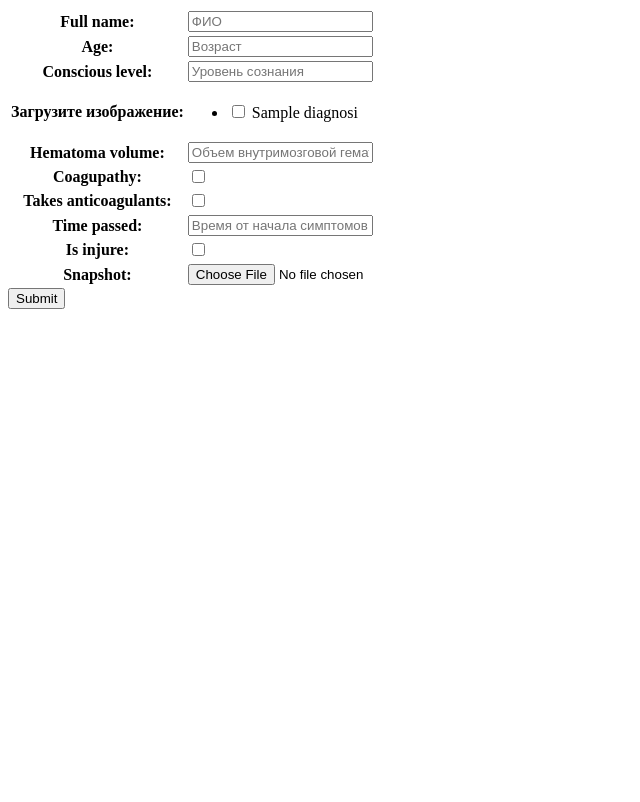
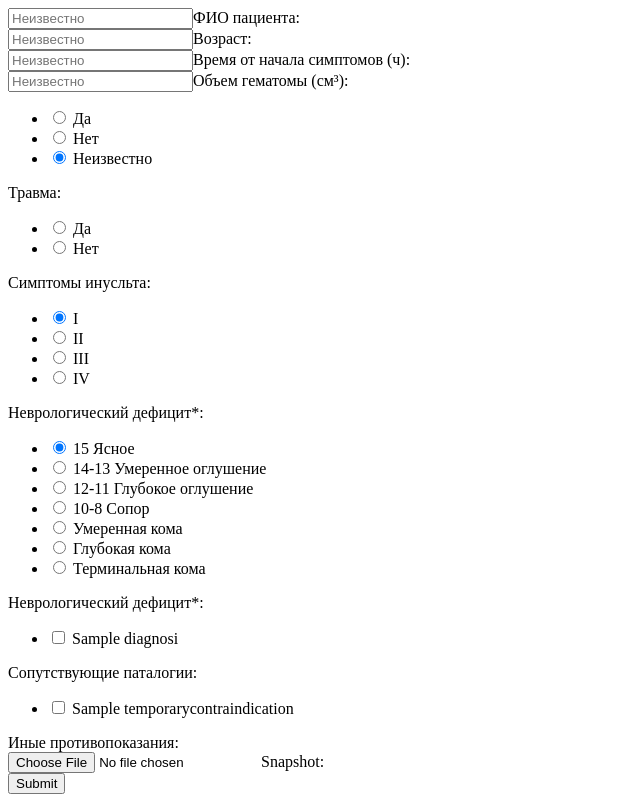
Before and after one commit to Dr-CAT-Brain/DrCAT_servis, a Django app: page /treatment-form in a window 1280 px wide. Shown: the whole page, without its empty margins (0-640 px from the left). Before the commit the page ends 309 px from the top, so only its background shows below. Run offline with Django 3.2, Linux system fonts and the light colour scheme; tables that the repository leaves empty hold one stand-in row (values such as "Sample post"); some libraries are stand-ins or nearby versions.

Commit message:
migrated models + forms

```diff
--- a/DrCAT/urls.py
+++ b/DrCAT/urls.py
@@ -1,8 +1,9 @@
 from django.contrib import admin
 from django.urls import path, include
-
+from django.views.generic import RedirectView
 
 urlpatterns = [
     path('admin/', admin.site.urls),
-    path('', include('web.urls'))
+    path('', RedirectView.as_view(url='/accounts/login/')),
+    path('', include('web.urls')),
 ]
--- a/web/filters.py
+++ b/web/filters.py
@@ -5,12 +5,14 @@
 
 
 class TreatmentFilter(django_filters.FilterSet):
-    conscious_level = django_filters.CharFilter(lookup_expr='iexact')
+    conscious_level = django_filters.CharFilter(lookup_expr='iexact', label='Уровень сознания')
+    neurological_deficit = django_filters.RangeFilter(label='Неврологический дефицит')
 
     hematoma_volume = django_filters.RangeFilter(label="Объем гематомы")
     general_state = django_filters.RangeFilter(label="Общее состояние")
     conscious_level = django_filters.RangeFilter(label="Уровень сознания")
-    time_passed = django_filters.NumberFilter(label="Время после симптомов")
+    time_passed = django_filters.RangeFilter(label="Время после симптомов")
+
     coagupathy = django_filters.BooleanFilter(label="Коагуапатия", widget=forms.CheckboxInput)
     takes_anticoagulants = django_filters.BooleanFilter(label="Принимает антикоагулянты",
                                                         widget=forms.CheckboxInput)
--- a/web/forms.py
+++ b/web/forms.py
@@ -1,39 +1,75 @@
 from django import forms
-from django.core.exceptions import ValidationError
-from django.core.files.storage import FileSystemStorage
 from django.utils.translation import ugettext_lazy as _
-import datetime
-from .models import Diagnosis
+from .models import Diagnosis, TemporaryContraindications
 
 
 def get_placeholder_widget(name):
     return forms.TextInput(attrs={'placeholder': name})
 
 
+def choice_to_bool(string: str) -> bool:
+    choice_to_bool_dict = {
+        'yes': True,
+        'no': False,
+        'unknown': None
+    }
+
+    return choice_to_bool_dict[string.lower()]
+
+
 class TreatmentForm(forms.Form):
-    full_name = forms.CharField(max_length=100, required=False,
-                                widget=get_placeholder_widget('ФИО'))
+    unknown_placeholder = get_placeholder_widget('Неизвестно')
 
+    full_name = forms.CharField(max_length=100, required=False, label='ФИО пациента',
+                                widget=unknown_placeholder)
     age = forms.IntegerField(max_value=100, min_value=1, required=False,
-                             widget=get_placeholder_widget('Возраст'))
+                             label='Возраст', widget=unknown_placeholder)
 
-    conscious_level = forms.CharField(min_length=1, max_length=100,
-                                      widget=get_placeholder_widget("Уровень сознания"))
+    time_passed = forms.IntegerField(min_value=0, required=False,
+                                     label="Время от начала симптомов (ч)", widget=unknown_placeholder)
+    hematoma_volume = forms.IntegerField(max_value=200, required=False,
+                                         label="Объем гематомы (см³)", widget=unknown_placeholder)
+
+    is_injure = forms.ChoiceField(
+        choices=[(True, 'Да'), (False, 'Нет'), (None, 'Неизвестно')],
+        initial=None,
+        label='Травма',
+        widget=forms.RadioSelect,
+    )
+
+    has_stroke_symptoms = forms.ChoiceField(required=False,
+                                            label='Симптомы инусльта',
+                                            choices=[(True, 'Да'), (False, 'Нет')],
+                                            initial='yes',
+                                            widget=forms.RadioSelect)
+
+    neurological_deficit = forms.ChoiceField(
+        choices=[(1, 'I'), (2, 'II'), (3, 'III'), (4, 'IV')],
+        initial=1,
+        widget=forms.RadioSelect,
+        label='Неврологический дефицит*'
+    )
+
+    conscious_level = forms.ChoiceField(
+        choices=[(15, '15 Ясное'), (14, '14-13 Умеренное оглушение'), (12, '12-11 Глубокое оглушение'),
+                 (9, '10-8 Сопор'), (7, 'Умеренная кома'), (5, 'Глубокая кома'), (3, 'Терминальная кома')],
+        initial=15,
+        widget=forms.RadioSelect,
+        label='Неврологический дефицит*'
+    )
 
     diagnoses = forms.ModelMultipleChoiceField(
         queryset=Diagnosis.objects.all(),
         widget=forms.CheckboxSelectMultiple,
-        label="Загрузите изображение",
+        label="Сопутствующие паталогии",
         required=False,
     )
 
-    hematoma_volume = forms.IntegerField(max_value=200, required=False,
-                                         widget=get_placeholder_widget("Объем внутримозговой гематомы"))
+    temporary_contraindications = forms.ModelMultipleChoiceField(
+        queryset=TemporaryContraindications.objects.all(),
+        widget=forms.CheckboxSelectMultiple,
+        label="Иные противопоказания",
+        required=False,
+    )
 
-    coagupathy = forms.BooleanField(required=False, initial=False)
-    takes_anticoagulants = forms.BooleanField(required=False, initial=False)
-
-    time_passed = forms.IntegerField(min_value=0, required=True,
-                                     widget=get_placeholder_widget("Время от начала симптомов"))
-    is_injure = forms.BooleanField(required=False, initial=False)
-    snapshot = forms.ImageField()
+    snapshot = forms.ImageField(required=False)
--- a/web/templates/cabinet.html
+++ b/web/templates/cabinet.html
@@ -6,5 +6,8 @@
 </head>
 <body>
     <h1>Кабинет</h1>
+    <ul>
+        <li><a href="treatment-list"> Список случаев </a></li>
+    </ul>
 </body>
 </html>
--- a/web/templates/form_test.html
+++ /dev/null
@@ -1,67 +0,0 @@
-<!DOCTYPE html>
-<html lang="ru">
-<head>
-    <meta charset="UTF-8">
-    <title>Hello</title>
-</head>
-<body>
-
-<form action="" method="post" enctype="multipart/form-data">
-    {% csrf_token %}
-    <table>
-        {{ form }}
-    </table>
-    <input type="submit" value="Submit"/>
-</form>
-
-
-<!--{% load widget_tweaks %}-->
-
-<!--<form method="post" novalidate>-->
-<!--    {% csrf_token %}-->
-
-<!--    {% for hidden_field in form.hidden_fields %}-->
-<!--        {{ hidden_field }}-->
-<!--    {% endfor %}-->
-
-<!--    {% if form.non_field_errors %}-->
-<!--        <div class="alert alert-danger" role="alert">-->
-<!--            {% for error in form.non_field_errors %}-->
-<!--                {{ error }}-->
-<!--            {% endfor %}-->
-<!--        </div>-->
-<!--    {% endif %}-->
-
-<!--    {% for field in form.visible_fields %}-->
-<!--    <div class="form-group">-->
-<!--        {{ field.label_tag }}-->
-
-<!--        {% if form.is_bound %}-->
-<!--            {% if field.errors %}-->
-<!--                {% render_field field class="form-control is-invalid" %}-->
-
-<!--                {% for error in field.errors %}-->
-<!--                    <div class="invalid-feedback">-->
-<!--                        {{ error }}-->
-<!--                    </div>-->
-<!--                {% endfor %}-->
-
-<!--            {% else %}-->
-<!--                {% render_field field class="form-control is-valid" %}-->
-<!--            {% endif %}-->
-
-<!--        {% else %}-->
-<!--            {% render_field field class="form-control" %}-->
-<!--        {% endif %}-->
-
-<!--        {% if field.help_text %}-->
-<!--            <small class="form-text text-muted">{{ field.help_text }}</small>-->
-<!--        {% endif %}-->
-<!--    </div>-->
-<!--    {% endfor %}-->
-
-<!--    <button type="submit" class="btn btn-primary">Submit</button>-->
-<!--</form>-->
-
-</body>
-</html>
--- /dev/null
+++ b/web/templates/treatment_form.html
@@ -0,0 +1,125 @@
+<!DOCTYPE html>
+<html lang="ru">
+<head>
+    <meta charset="UTF-8">
+    <title>Hello</title>
+</head>
+<body>
+
+<form action="" method="post" enctype="multipart/form-data">
+    {% csrf_token %}
+    <table>
+        {{ form.full_name }}
+        {{ form.full_name.label_tag }}
+        {{ form.full_name.error }}
+        <br>
+        {{ form.age }}
+        {{ form.age.label_tag }}
+        {{ form.age.error }}
+        <br>
+        {{ form.time_passed }}
+        {{ form.time_passed.label_tag }}
+        {{ form.time_passed.error }}
+        <br>
+        {{ form.hematoma_volume }}
+        {{ form.hematoma_volume.label_tag }}
+        {{ form.hematoma_volume.error }}
+        <br>
+        {{ form.is_injure }}
+        {{ form.is_injure.label_tag }}
+        {{ form.is_injure.error }}
+        <br>
+        {{ form.has_stroke_symptoms }}
+        {{ form.has_stroke_symptoms.label_tag }}
+        {{ form.has_stroke_symptoms.error }}
+        <br>
+        {{ form.neurological_deficit }}
+        {{ form.neurological_deficit.label_tag }}
+        {{ form.neurological_deficit.error }}
+        <br>
+        {{ form.conscious_level }}
+        {{ form.conscious_level.label_tag }}
+        {{ form.conscious_level.error }}
+        <br>
+        {{ form.diagnoses }}
+        {{ form.diagnoses.label_tag }}
+        {{ form.diagnoses.error }}
+        <br>
+        {{ form.temporary_contraindications }}
+        {{ form.temporary_contraindications.label_tag }}
+        {{ form.temporary_contraindications.error }}
+        <br>
+        {{ form.snapshot }}
+        {{ form.snapshot.label_tag }}
+        {{ form.snapshot.error }}
+    </table>
+
+    {% if form.errors %}
+        {% for field in form %}
+            {% for error in field.errors %}
+                <div class="alert alert-danger">
+                    <strong>{{ error|escape }}</strong>
+                </div>
+            {% endfor %}
+        {% endfor %}
+        {% for error in form.non_field_errors %}
+            <div class="alert alert-danger">
+                <strong>{{ error|escape }}</strong>
+            </div>
+        {% endfor %}
+    {% endif %}
+
+    <input type="submit" value="Submit"/>
+</form>
+
+
+<!--{% load widget_tweaks %}-->
+
+<!--<form method="post" novalidate>-->
+<!--    {% csrf_token %}-->
+
+<!--    {% for hidden_field in form.hidden_fields %}-->
+<!--        {{ hidden_field }}-->
+<!--    {% endfor %}-->
+
+<!--    {% if form.non_field_errors %}-->
+<!--        <div class="alert alert-danger" role="alert">-->
+<!--            {% for error in form.non_field_errors %}-->
+<!--                {{ error }}-->
+<!--            {% endfor %}-->
+<!--        </div>-->
+<!--    {% endif %}-->
+
+<!--    {% for field in form.visible_fields %}-->
+<!--    <div class="form-group">-->
+<!--        {{ field.label_tag }}-->
+
+<!--        {% if form.is_bound %}-->
+<!--            {% if field.errors %}-->
+<!--                {% render_field field class="form-control is-invalid" %}-->
+
+<!--                {% for error in field.errors %}-->
+<!--                    <div class="invalid-feedback">-->
+<!--                        {{ error }}-->
+<!--                    </div>-->
+<!--                {% endfor %}-->
+
+<!--            {% else %}-->
+<!--                {% render_field field class="form-control is-valid" %}-->
+<!--            {% endif %}-->
+
+<!--        {% else %}-->
+<!--            {% render_field field class="form-control" %}-->
+<!--        {% endif %}-->
+
+<!--        {% if field.help_text %}-->
+<!--            <small class="form-text text-muted">{{ field.help_text }}</small>-->
+<!--        {% endif %}-->
+<!--    </div>-->
+<!--    {% endfor %}-->
+
+<!--    <button type="submit" class="btn btn-primary">Submit</button>-->
+<!--</form>-->
+
+</body>
+</html>
--- a/web/urls.py
+++ b/web/urls.py
@@ -6,12 +6,12 @@
 from . import views
 
 urlpatterns = [
-    path('', views.index, name='index'),
+    path('index', views.index, name='index'),
+    path('', include('django.contrib.auth.urls')),
     path('treatment-form', views.treatment_form_view, name='treatment_form'),
     path('report', views.treatment_report, name='treatment_report'),
     path('treatment-list', views.TreatmentListView.as_view(), name='treatment_list'),
     path('cabinet', views.cabinet_view, name='login'),
-    path('accounts/', include('django.contrib.auth.urls')),
     url(r'^treatment/(?P<pk>\d+)$', views.TreatmentsDetailView.as_view(), name='treatment_detail'),
 ]
 
--- a/web/views.py
+++ b/web/views.py
@@ -15,7 +15,7 @@
 
 
 def test_form(request):
-    return render(request, 'form_test.html')
+    return render(request, 'treatment_form.html')
 
 
 @login_required
@@ -37,30 +37,34 @@
 
             patient.full_name = form.cleaned_data['full_name']
             patient.age = form.cleaned_data['age']
+            patient.save()
 
+            treatment.time_passed = form.cleaned_data['time_passed']
+            treatment.hematoma_volume = form.cleaned_data['hematoma_volume']
+
+            treatment.is_injury = form.cleaned_data['is_injure']
+            treatment.has_stroke_symptoms = form.cleaned_data['has_stroke_symptoms']
+
+            treatment.neurological_deficit = form.cleaned_data['neurological_deficit']
             treatment.conscious_level = form.cleaned_data['conscious_level']
-            treatment.general_state = form.cleaned_data['general_state']
-            treatment.hematoma_volume = form.cleaned_data['hematoma_volume']
-            treatment.coagupathy = form.cleaned_data['coagupathy']
-            treatment.takes_anticoagulants = form.cleaned_data['takes_anticoagulants']
-            treatment.time_passed = form.cleaned_data['time_passed']
+
             treatment.snapshot = form.cleaned_data['snapshot']
-            treatment.is_injury = form.cleaned_data['is_injure']
             treatment.patient = patient
-            patient.save()
+            treatment.save()
 
             for diagnosis in form.cleaned_data['diagnoses'].iterator():
                 patient.diagnoses.add(diagnosis)
 
+            for contraindications in form.cleaned_data['temporary_contraindications'].iterator():
+                treatment.temporary_contraindications.add(contraindications)
+
             treatment.save()
             patient.save()
-
             return HttpResponseRedirect('report')
-
     else:
         form = TreatmentForm(initial={'name': 'David', })
 
-    return render(request, 'form_test.html', {'form': form})
+    return render(request, 'treatment_form.html', {'form': form})
 
 
 class TreatmentListView(generic.ListView):
```
Also changed, not shown: web/admin.py (+6 -1 lines), web/models.py (+18 -7 lines), web/templates/registration/login.html (+15 -6 lines), web/migrations/0010_auto_20210117_1237.py (added), web/migrations/0011_auto_20210117_1341.py (added), web/migrations/0012_auto_20210117_1858.py (added).
